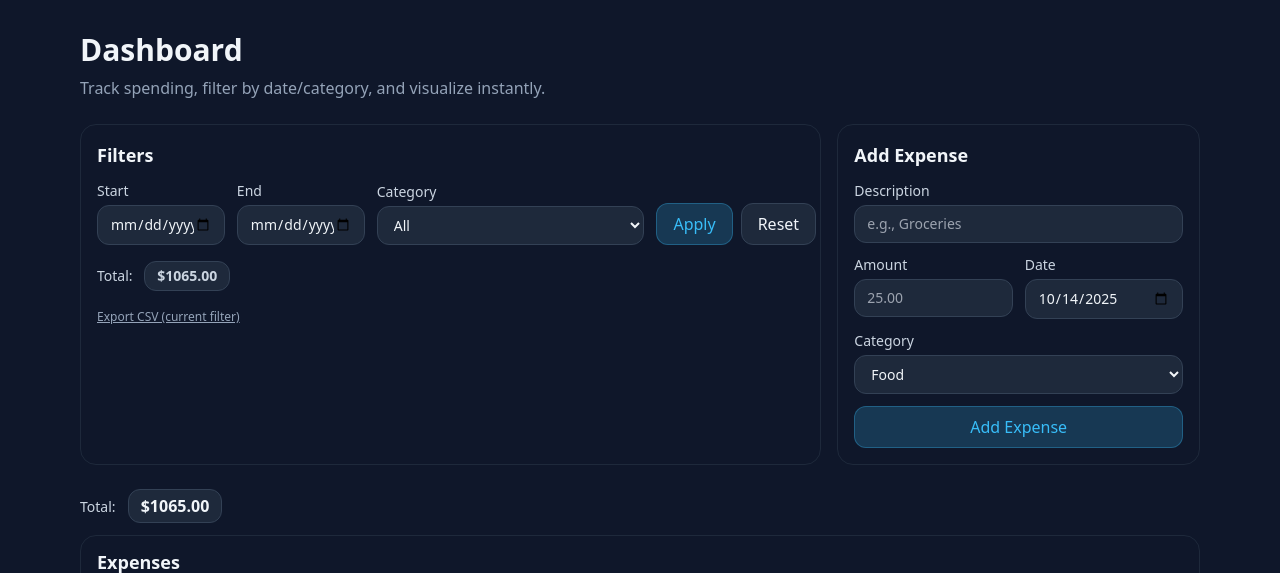
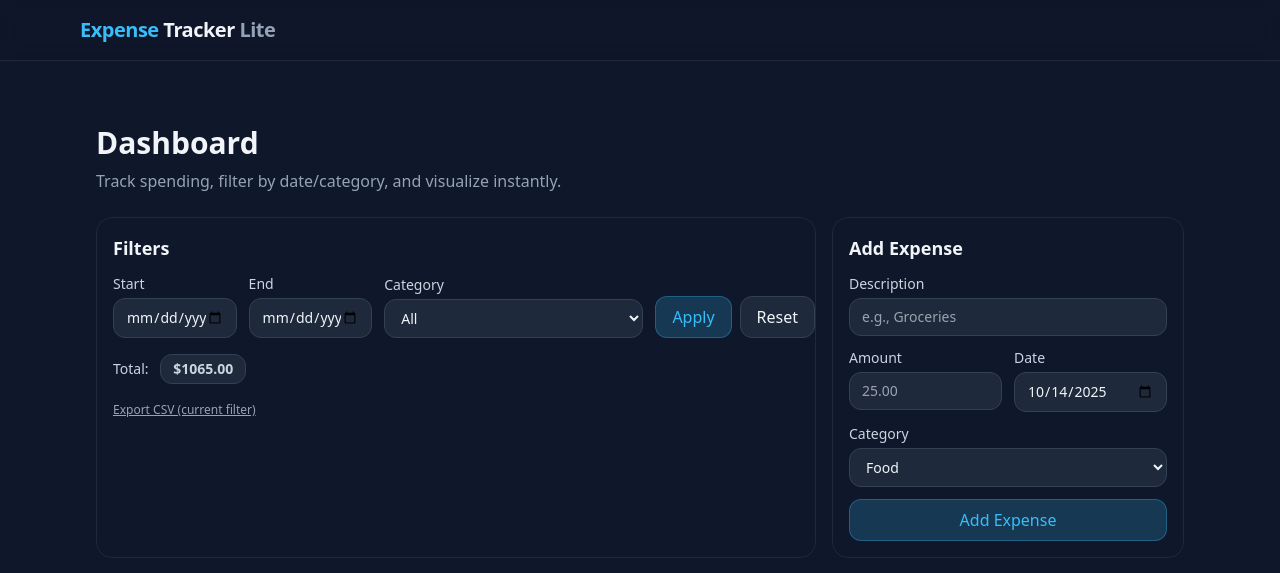
Before and after one commit to UtsavBajracharya/Personal-Finance-Tracker, a Flask app: page / in a window 1280 px wide. Shown: the top 573 px of the page. Run offline with Flask 3, Linux system fonts and the light colour scheme; data comes from the database, SQL or seed files in the repository; both versions use the stored data as it was after the commit; some libraries are stand-ins or nearby versions.

Commit message:
fix base html and index

```diff
--- a/app.py
+++ b/app.py
@@ -1,6 +1,6 @@
 from flask import Flask, render_template, request, url_for, make_response, flash, redirect, Response
 from flask_sqlalchemy import SQLAlchemy
-from datetime import date, datetime
+from datetime import date, datetime, date as dt_date
 from sqlalchemy import func
 
 
@@ -167,11 +167,11 @@ def add():
 
 
 # Update expenses
-@app.route("/update/<int:expense_id>", methods=['POST'])
-def update(expense_id):
+@app.route("/edit/<int:expense_id>", methods=['GET'])
+def edit(expense_id):
     e = Expense.query.get_or_404(expense_id)
 
-    return render_template('')
+    return render_template("edit.html", expense=e, categories=CATEGORIES, today=dt_date.today().isoformat())
 
 
 # Detete expenses
--- a/templates/edit.html
+++ b/templates/edit.html
@@ -6,7 +6,7 @@
   <p class="text-slate-400 mb-6">Update the fields and save your changes.</p>
 
   <section class="max-w-xl rounded-2xl border border-slate-800 bg-slate-900 p-4">
-    <form method="post" action="{{ url_for('edit_post', expense_id=expense.id) }}" class="space-y-3">
+    <form method="post" action="" class="space-y-3">
       <label class="block text-sm">
         <span class="mb-1 block text-slate-300">Description</span>
         <input name="description"
--- a/templates/index.html
+++ b/templates/index.html
@@ -1,26 +1,14 @@
-<!DOCTYPE html>
-<html lang="en" class="h-full">
-  <head>
-    <meta charset="utf-8" />
-    <meta name="viewport" content="width=device-width, initial-scale=1" />
-    <title>Dashboard · Expense Tracker</title>
+{% extends "base.html" %}
 
-    <!-- Tailwind CDN -->
-    <script src="https://cdn.tailwindcss.com"></script>
-    <script>
-      tailwind.config = {
-        darkMode: "class",
-        theme: { extend: { colors: { brand: { DEFAULT: "#38bdf8" } } } },
-      };
-    </script>
-    <script src="https://cdn.jsdelivr.net/npm/chart.js"></script>
-  </head>
-  <body class="h-full bg-slate-900 text-slate-100">
+{% block content %}
     <main class="mx-auto max-w-6xl px-4 py-8">
+
+
       <h1 class="text-3xl font-semibold mb-2">Dashboard</h1>
       <p class="text-slate-400 mb-6">
         Track spending, filter by date/category, and visualize instantly.
       </p>
+
 
       <!-- Filters + Add form -->
       <div class="grid grid-cols-1 lg:grid-cols-3 gap-4">
@@ -202,7 +190,8 @@
                   border-sky-400/30
                   px-3
                   py-1
-                  rounded-lg" href="">
+                  rounded-lg"
+                  href="{{url_for('edit', expense_id=e.id)}}">
                     Edit
                   </a>
 
@@ -310,5 +299,4 @@
 
 
     </main>
-  </body>
-</html>
+{% endblock %}
```
Also changed, not shown: instance/expenses.db.
